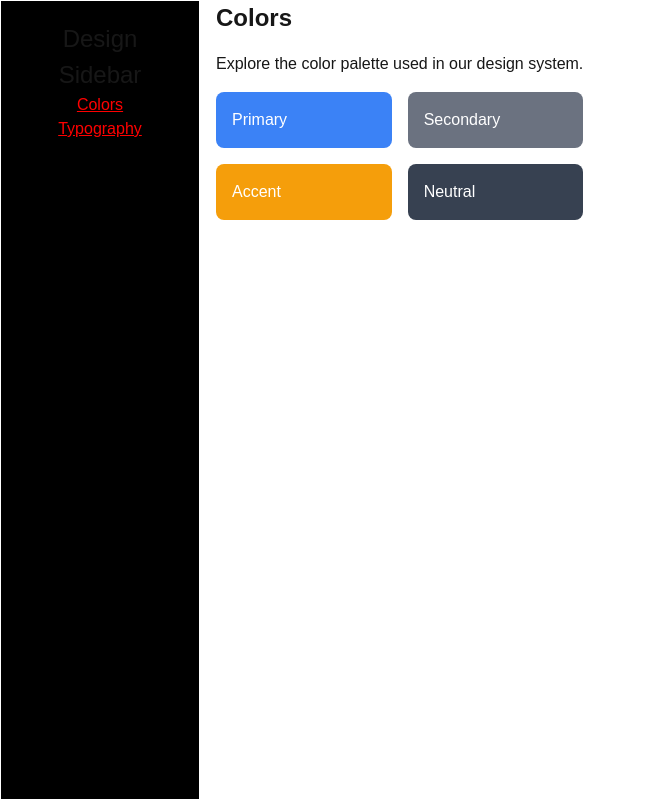
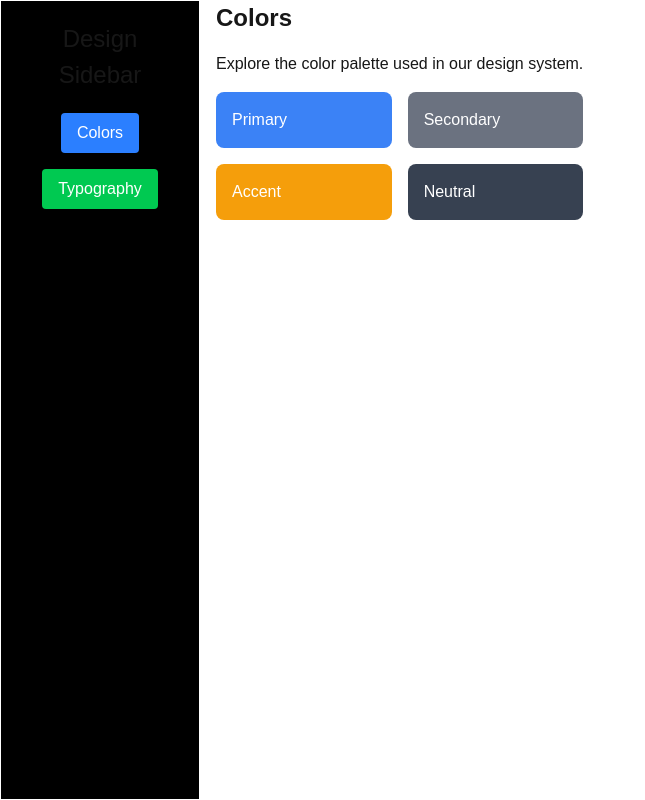
Before and after one commit to neekber/learn-next-16, a Next.js app in the folder learn/: page /design/colors in a window 1280 px wide. Shown: the whole page, without its empty margins (0-645 px from the left). Built offline with nearby package versions, Linux system fonts and the light colour scheme.

Commit message:
readme.md marked

```diff
--- a/learn/components/designSidebar.tsx
+++ b/learn/components/designSidebar.tsx
@@ -6,10 +6,15 @@ const DesignSideBar = ()=>{
     return(
         <div style={{ width: "200px", height: "100%", backgroundColor: "black", border: "1px solid white", textAlign: "center", padding: "20px" }}>
             <h1 style={{fontSize: "1.5rem"}}>Design Sidebar</h1>
-            <ul style={{ listStyleType: "none", padding: 0 }}>
-                <li><Link style={{textDecoration: "underline", color: "red"}} href="/design/colors">Colors </Link></li>
-                <li><Link style={{textDecoration: "underline", color: "red"}} href="/design/typography">Typography</Link></li>
-            </ul>
+
+            <div className="w-full py-5 flex items-center justify-between flex-col gap-4">
+                <Link href="/design/colors" className="px-4 py-2 bg-blue-500 text-white rounded hover:bg-blue-600 transition duration-300">
+                    Colors
+                </Link>
+                <Link href="/design/typography" className="px-4 py-2 bg-green-500 text-white rounded hover:bg-green-600 transition duration-300">
+                    Typography
+                </Link>
+            </div>
         </div>
     )
 
```
Also changed, not shown: 1 other file (tests, documents, lock files or other folders).
